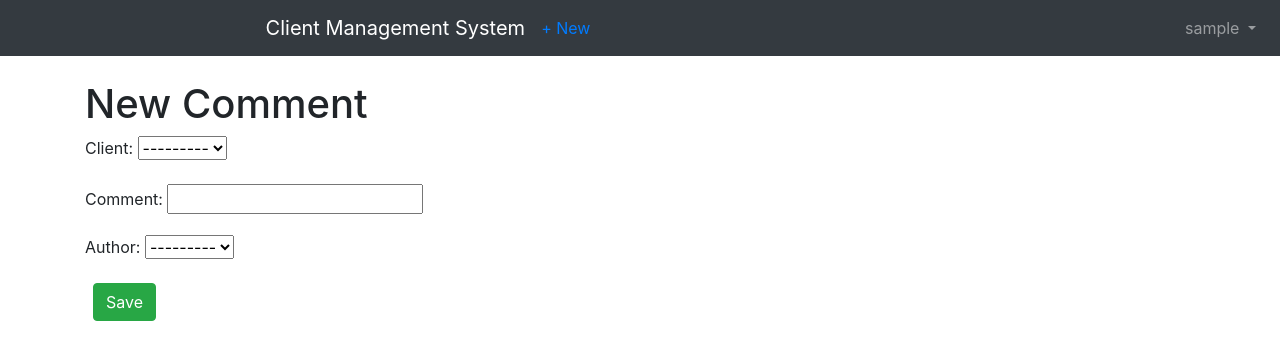
After one commit to beartato327/8210_A1, a Django app: page /clients/1/new_comment/ in a window 1280 px wide. The commit adds this page. Shown: the top 360 px of the page. Run offline with Django 3.2, Linux system fonts and the light colour scheme; the visitor is signed in with stand-in values (Sample User, id 1); data comes from the database, SQL or seed files in the repository; data that the repository does not hold is empty; some libraries are stand-ins or nearby versions.

Commit message:
working comment system, working on vehicle views post admin

```diff
--- a/clients/admin.py
+++ b/clients/admin.py
@@ -1,6 +1,6 @@
 from django.contrib import admin
 
-from .models import Client, Comment
+from .models import Client, Comment, Vehicle
 
 
 class CommentInline(admin.TabularInline):
@@ -12,6 +12,9 @@ class ClientAdmin(admin.ModelAdmin):
         CommentInline,
     ]
 
+class VehicleAdmin(admin.ModelAdmin):
+    list_display =['client','make','model','latest_update']
 
 admin.site.register(Client, ClientAdmin)
 admin.site.register(Comment)
+admin.site.register(Vehicle, VehicleAdmin)
--- a/clients/models.py
+++ b/clients/models.py
@@ -2,7 +2,7 @@ from django.conf import settings
 from django.contrib.auth import get_user_model
 from django.db import models
 from django.urls import reverse
-
+from django.utils.timezone import now
 
 class Client(models.Model):
 
@@ -43,4 +43,18 @@ class Comment(models.Model):
         return self.comment
 
     def get_absolute_url(self):
-        return reverse('Client_list')
+        return reverse('client_list')
+
+
+class Vehicle(models.Model):
+    latest_update = models.DateTimeField(auto_now_add=True)
+    client = models.ForeignKey(Client, on_delete=models.CASCADE,related_name='vehicles')
+    make = models.CharField(max_length=50)
+    model = models.CharField(max_length=50)
+    vin_number = models.CharField(max_length=50)
+    date_of_purchase = models.DateField()
+    date_of_last_service = models.DateTimeField()
+    author =  models.ForeignKey(get_user_model(),on_delete=models.CASCADE,)
+
+    def __str__(self):
+        return self.make
--- a/clients/urls.py
+++ b/clients/urls.py
@@ -6,17 +6,26 @@ from .views import (
     ClientDetailView,
     ClientDeleteView,
     ClientCreateView,
+    CommentCreateView,
+    VehicleUpdateView,
+    VehicleDetailView,
 )
 
 
 urlpatterns = [
      path('<int:pk>/edit/',
          ClientUpdateView.as_view(), name='client_edit'),
-    path('<int:pk>/',
-         ClientDetailView.as_view(), name='client_detail'),
-    path('<int:pk>/delete/',
-         ClientDeleteView.as_view(), name='client_delete'),
-    path('', views.ClientListView.as_view(), name='client_list'),
-    path('new/', ClientCreateView.as_view(), name='client_new'),
+     path('<int:pk>/',
+          ClientDetailView.as_view(), name='client_detail'),
+     path('<int:pk>/delete/',
+          ClientDeleteView.as_view(), name='client_delete'),
+     path('', views.ClientListView.as_view(), name='client_list'),
+     path('new/', ClientCreateView.as_view(), name='client_new'),
+     path('<int:pk>/new_comment/',
+          CommentCreateView.as_view(), name='comment_new'),
+     path('<int:pk>/vehicle_edit/',
+          VehicleUpdateView.as_view(), name='vehicle_edit'),
+     path('<int:pk>/vehicle_detail/',
+          VehicleDetailView.as_view(), name='vehicle_detail'),
 
 ]
--- a/clients/views.py
+++ b/clients/views.py
@@ -1,7 +1,7 @@
 from django.views.generic.edit import UpdateView, DeleteView, CreateView
 from django.views.generic import ListView, DetailView
 from .models import models
-from .models import Client
+from .models import Client, Vehicle, Comment
 from django.urls import reverse_lazy
 from django.contrib.auth.mixins import LoginRequiredMixin
 
@@ -34,3 +34,23 @@ class ClientCreateView(LoginRequiredMixin,CreateView):
     def form_valid(self, form):
         form.instance.author = self.request.user
         return super().form_valid(form)
+
+class CommentCreateView(LoginRequiredMixin,CreateView):
+    model = Comment
+    template_name = 'comment_new.html'
+    fields = ('client', 'comment', 'author')
+    login_url = 'login'
+
+    def form_valid(self, form):
+        form.instance.author = self.request.user
+        return super().form_valid(form)
+
+class VehicleUpdateView(LoginRequiredMixin,UpdateView):
+    model = Vehicle
+    fields = ('client', 'make', 'model', 'vin_number', 'date_of_purchase', 'author')
+    template_name = 'vehicle_edit.html'
+
+class VehicleDetailView(LoginRequiredMixin,DetailView):
+    model = Vehicle
+    template_name = 'vehicle_detail.html'
+    login_url = 'login'
--- a/templates/base.html
+++ b/templates/base.html
@@ -8,12 +8,12 @@
         <!-- Bootstrap CSS -->
         <link rel="stylesheet" href="https://maxcdn.bootstrapcdn.com/bootstrap/4.0.0/css/bootstrap.min.css" integrity="sha384-Gn5384xqQ1aoWXA+058RXPxPg6fy4IWvTNh0E263XmFcJlSAwiGgFAW/dAiS6JXm" crossorigin="anonymous">
 
-        <name>{% block name %}CMS App{% endblock name %}</name>
+        <title>{% block name %}CMS App{% endblock name %}</title>
 
     </head>
     <body>
       <nav class="navbar navbar-expand-md navbar-dark bg-dark mb-4">
-        <a class="navbar-brand" href="{% url 'home' %}">Client Management System</a>
+        <a class="navbar-brand" style="margin-left: 20%;" href="{% url 'home' %}">Client Management System</a>
         {% if user.is_authenticated %}
           <ul class="navbar-nav mr-auto">
             <li class="nav-item"><a href="{% url 'client_new' %}">+ New</a></li>
@@ -43,7 +43,7 @@
               </li>
             </ul>
           {% else %}
-            <form class="form-inline ml-auto">
+            <form class="form-inline ml-auto" style="margin-right: 30%;">
               <a href="{% url 'login' %}" class="btn btn-outline-secondary">
               Log In</a>
               <a href="{% url 'signup' %}" class="btn btn-primary ml-2">
--- a/templates/client_list.html
+++ b/templates/client_list.html
@@ -19,7 +19,9 @@
       <div class="card-body">
         <p>{{ client.notes }}</p>
         <a href="{% url 'client_edit' client.pk %}">Edit</a> |
-        <a href="{% url 'client_delete' client.pk %}">Delete</a>
+        <a href="{% url 'client_delete' client.pk %}">Delete</a> |
+        <a href="{% url 'comment_new' client.pk %}">New Comment</a> |
+        <a href="{% url 'vehicle_detail' client.pk %}">Vehicle Details</a>
       </div>
       <div class="card-footer">
         {% for comment in client.comments.all %}
--- /dev/null
+++ b/templates/comment_new.html
@@ -0,0 +1,9 @@
+{% extends 'base.html' %}
+
+{% block content %}
+    <h1>New Comment</h1>
+    <form action="" method="post">{% csrf_token %}
+      {{ form.as_p }}
+      <button class="btn btn-success ml-2" type="submit">Save</button>
+    </form>
+{% endblock content %}
```
Also changed, not shown: templates/vehicle_detail.html (added, +11 -0 lines), templates/vehicle_edit.html (added, +9 -0 lines), clients/migrations/0001_initial.py, clients/migrations/0002_comment.py (deleted).
